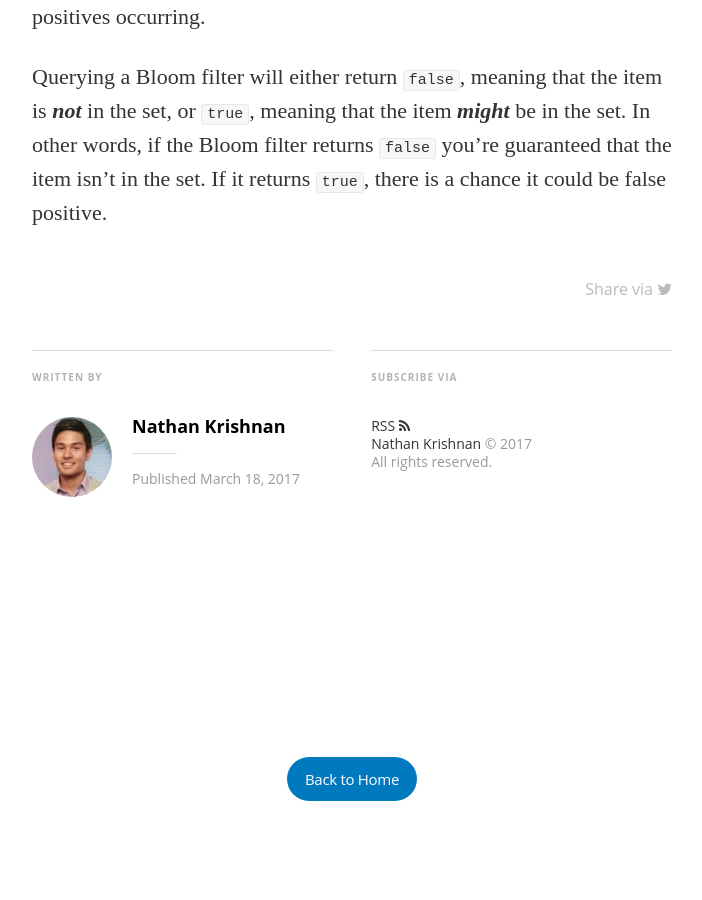
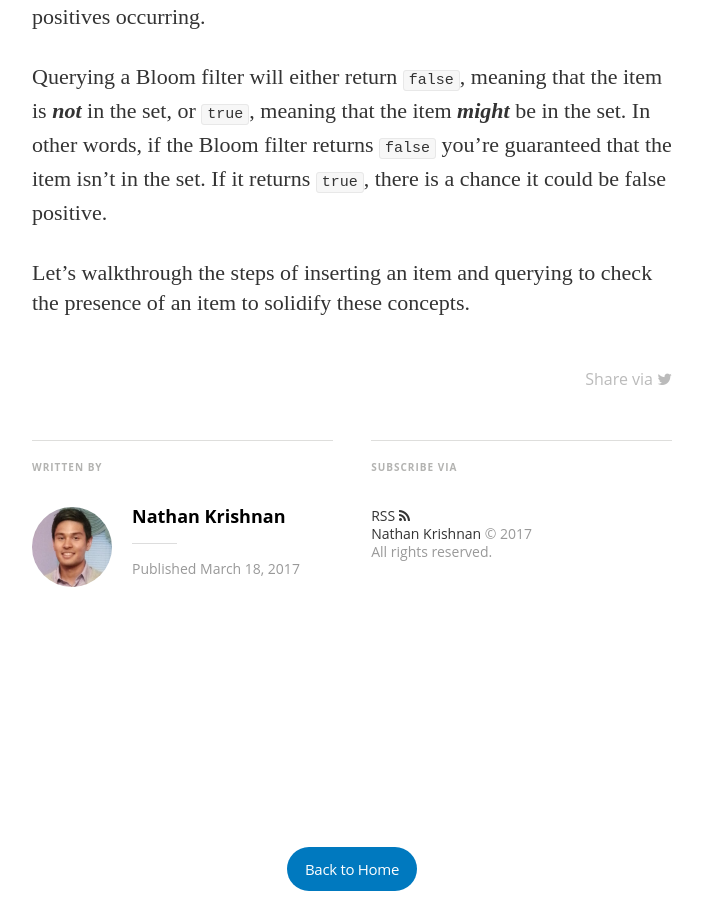
Before and after one commit to nathankrishnan/nathankrishnan.github.io, a Jekyll site: the page built from _posts/2017-03-18-bloomfilter.md, in a window 1280 px wide and 900 px high, scrolled down 2131 px. Shown: the whole window, without its empty margins (288-990 px from the left). Built offline with Jekyll 4.4.1, drawn with Linux system fonts in a browser that asks for light colours; nearby versions of some CDN libraries; some web fonts are replaced; comment, search, counter and statistics services are not loaded.

Commit message:
Update 2017-03-18-bloomfilter.md

````diff
--- a/_posts/2017-03-18-bloomfilter.md
+++ b/_posts/2017-03-18-bloomfilter.md
@@ -32,3 +32,5 @@ A Bloom filter can be conceptually thought of as a fixed-length array of bits.
 Instead of inserting the value of an item into the array, we can just set some of these bits to ```1```.  To see if an item is present, we can check to see if its corresponding place in the array has a ```0``` or ```1```. To perform both of these operations we will use hash functions.  This is an important aspect to note.  You will provide multiple hash functions (typically two or three) for your Bloom filter to use, as it will reduce the chances of false positives occurring.
 
 Querying a Bloom filter will either return ```false```, meaning that the item is ***not*** in the set, or ```true```, meaning that the item ***might*** be in the set. In other words, if the Bloom filter returns ```false``` you're guaranteed that the item isn't in the set.  If it returns ```true```, there is a chance it could be false positive.
+
+Let's walkthrough the steps of inserting an item and querying to check the presence of an item to solidify these concepts.
````
